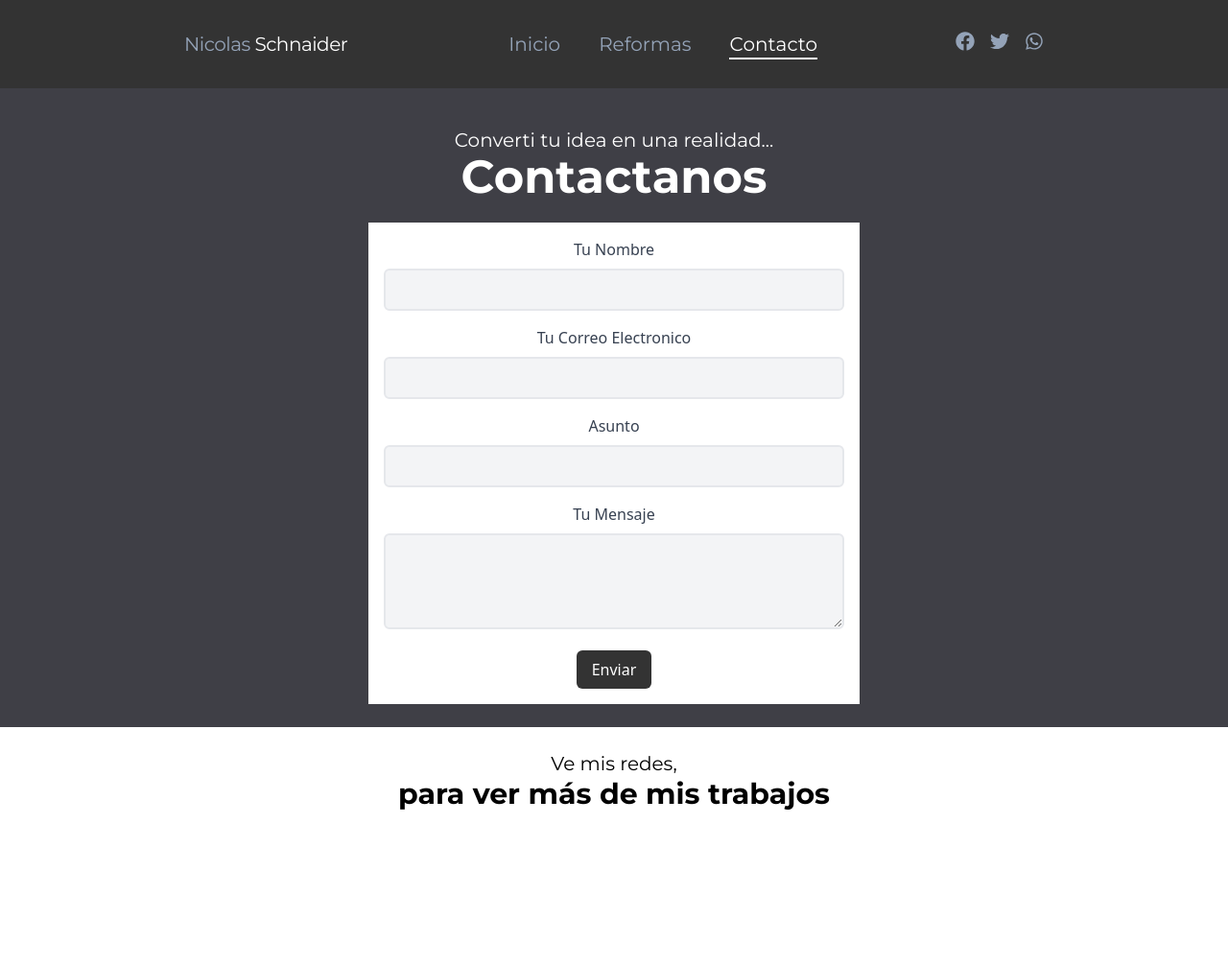
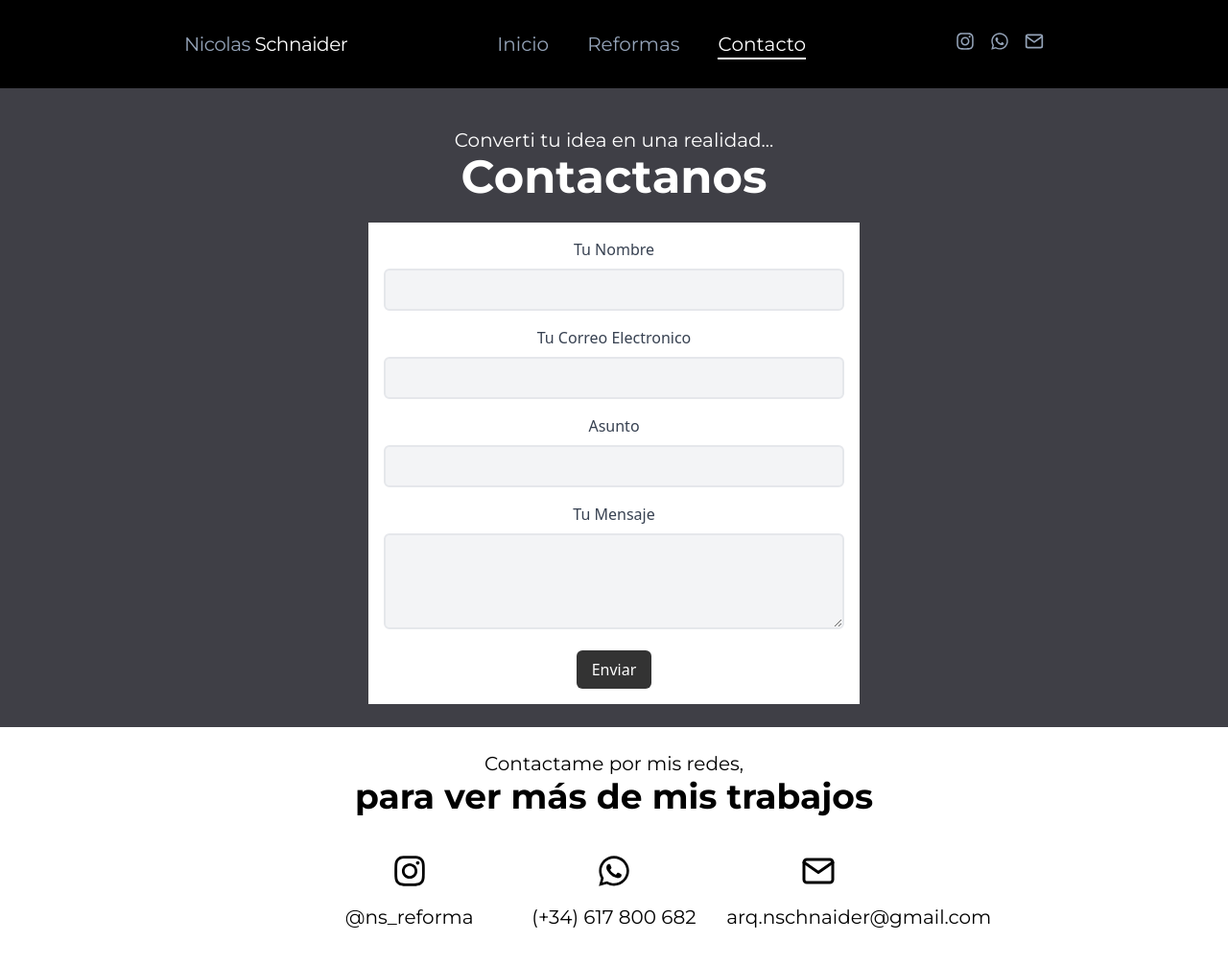
Before and after one commit to AgustinAraneo/NS-Arquitectura, a Next.js app: page /Contacto in a window 1280 px wide. Shown: the top 1006 px of the page at 96% size. Before the commit the page ends 846 px from the top, so only its background shows below. Built offline with nearby package versions, Linux system fonts and the light colour scheme.

Commit message:
Avances en la seccion de home y de contacto

```diff
--- a/src/components/desktop/Desktop.jsx
+++ b/src/components/desktop/Desktop.jsx
@@ -1,6 +1,7 @@
 import React from 'react'
 import Navbar from './Navbar'
 import Home from './Home'
+import Home2 from './Home2'
 
 const Desktop = () => {
   return (
@@ -11,6 +12,9 @@ const Desktop = () => {
         <Home />
       </div>
       </div>
+      <div>
+        <Home2 />
+      </div>
     </div>
 
   )
--- a/src/components/desktop/Home.jsx
+++ b/src/components/desktop/Home.jsx
@@ -1,15 +1,16 @@
 import React from 'react'
 import { HiOutlineArrowLongDown } from 'react-icons/hi2';
-import 'animate.css';
 
 const Home = () => {
     return (
         <div>
-            <h1 className='text-5xl text-center text-white/80 font-Montserrat mt-[15%] animate__fadeInDown animate__animated animate__slower'>Nicolas Schnaider
-                Construcciones</h1>
-            <p className='text-7xl text-white flex justify-center mt-10 cursor-pointer animate__animated  animate__fadeIn animate__slower'>
-                < HiOutlineArrowLongDown />
-            </p>
+            <div>
+                <h1 className='text-5xl text-center text-white/80 font-Montserrat mt-[15%] fadeInDown'>Nicolas Schnaider
+                    Construcciones</h1>
+                <p className='text-7xl text-white flex justify-center mt-10 cursor-pointer fadeIn'>
+                    < HiOutlineArrowLongDown />
+                </p>
+            </div>
         </div>
     )
 }
--- /dev/null
+++ b/src/components/desktop/Home2.jsx
@@ -0,0 +1,34 @@
+import React from 'react'
+import { FaHome, FaHardHat } from 'react-icons/fa'
+import {GrZoomIn} from 'react-icons/gr'
+
+const Home2 = () => {
+    return (
+        <div>
+            <div className='bg-white h-full w-full text-black font-Montserrat'>
+                <h3 className='text-center text-5xl font-bold pt-10'>Nosotros</h3>
+                <p className='mx-auto text-center text-xl font-Montserrat pt-4 w-[70%] leading-8'>Somos un estudio de arquitectura y construcción
+                    centrado en el mercado español. Nace de nuestra pasión por fusionar el diseño y la construcción. Cada proyecto es un nuevo reto donde se transforman la luz, el espacio, las ingenierías y el detalle, con el objetivo de cubrir las necesidades de uso, confort y coste del cliente.</p>
+            </div>
+            <div className='flex text-black text-3xl justify-center grid-cols-3 pt-16 w-[70%] leading-8 mx-auto mb-10 font-Montserrat'>
+                <div className='w-[50%] mx-auto'>
+                    <FaHome className='mx-auto' />
+                    <p className='pt-4 text-center mx-auto font-medium'>Años de experiencia</p>
+                    <p className='pt-4 text-lg text-center w-[90%] mx-auto'>Nuestro equipo está altamente calificado y cuentan con años de experiencia en la industria. Nos mantenemos actualizados con las últimas tendencias y tecnologías en el campo de la arquitectura y la construcción, para ofrecer soluciones innovadoras y eficientes.</p>
+                </div>
+                <div className='w-[50%] mx-auto'>
+                    <FaHardHat className='mx-auto' />
+                    <p className='pt-4 text-center mx-auto font-medium'>Confianza</p>
+                    <p className='pt-4 text-lg text-center w-[90%] mx-auto'>Confía en nosotros para hacer realidad tu proyecto. Desde el inicio hasta el final, te guiaremos de manera profesional y cercana para asegurarnos de que tu visión se convierta en realidad.</p>
+                </div>
+                <div className='w-[50%] mx-auto'>
+                    <GrZoomIn className='mx-auto' />
+                    <p className='pt-4 text-center mx-auto font-medium'>Responsabilidad</p>
+                    <p className='pt-4 text-lg text-center w-[90%] mx-auto'>Estamos comprometidos en proporcionar una experiencia de construcción transparente y sin complicaciones para nuestros clientes. Trabajamos con los más altos estándares de calidad, eficiencia y atención al detalle, para que tu proyecto sea entregado a tiempo y en condiciones.</p>
+                </div>
+            </div>
+        </div>
+    )
+}
+
+export default Home2
--- a/src/components/desktop/Navbar.jsx
+++ b/src/components/desktop/Navbar.jsx
@@ -1,4 +1,5 @@
-import { FaFacebook, FaTwitter, FaWhatsapp } from 'react-icons/fa';
+import { FaInstagram, FaWhatsapp } from 'react-icons/fa';
+import {FiMail} from 'react-icons/fi'
 import { useRouter } from 'next/router';
 import Link from 'next/link'
 
@@ -6,8 +7,8 @@ const Navbar = () => {
   const router = useRouter();
 
   return (
-    <nav className="flex items-center justify-between flex-wrap bg-black/80 p-8 font-Montserrat">
-      <div className="flex items-center flex-shrink-0 text-white mr-6">
+    <nav className="flex items-center justify-between flex-wrap bg-black p-8 font-Montserrat">
+      <div className="flex items-center flex-shrink-0 text-white">
         <span className="text-xl tracking-tight ml-[10rem] text-slate-400">Nicolas <span className='text-white'>Schnaider</span></span>
       </div>
       <div className="w-full block flex-grow lg:flex lg:items-center lg:w-auto">
@@ -31,13 +32,13 @@ const Navbar = () => {
 
         <div className='mr-[10rem] text-xl'>
           <a href="#" className="inline-block text-slate-400 hover:text-white mr-4">
-            <FaFacebook />
+            <FaInstagram />
           </a>
           <a href="#" className="inline-block text-slate-400 hover:text-white mr-4">
-            <FaTwitter />
+            <FaWhatsapp />
           </a>
           <a href="#" className="inline-block text-slate-400 hover:text-white">
-            <FaWhatsapp />
+            <FiMail />
           </a>
         </div>
       </div>
--- a/src/pages/Contacto.jsx
+++ b/src/pages/Contacto.jsx
@@ -1,6 +1,8 @@
 import React from 'react'
 import Navbar from '@/components/desktop/Navbar'
 import ContactForm from '@/components/desktop/ContactForm'
+import { FaInstagram, FaWhatsapp } from 'react-icons/fa';
+import {FiMail} from 'react-icons/fi'
 
 const Contacto = () => {
     return (
@@ -16,7 +18,27 @@ const Contacto = () => {
                 </div>
             </div>
             <div className='bg-white text-center text-black text-xl font-Montserrat pt-6'>
-                <h1>Ve mis redes, <br/> <span className='text-3xl font-Montserrat pt-2 font-bold'>para ver más de mis trabajos</span></h1>
+                <h1>Contactame por mis redes, <br/> <span className='text-4xl font-Montserrat pt-2 font-bold'>para ver más de mis trabajos</span></h1>
+                <div className='flex grid-cols-3 text-4xl pt-10 mb-10 mx-[20rem] font-Montserrat'>
+                <div className='w-[30%] mx-auto hover:text-zinc-700'>
+                    <a href='https://www.instagram.com/' target="_blank" rel="noopener noreferrer">
+                    <FaInstagram className='mx-auto' />
+                    <p className='pt-4 text-center mx-auto text-xl'>@ns_reforma</p>
+                    </a>
+                </div>
+                <div className='w-[30%] mx-auto hover:text-zinc-700'>
+                    <a href='' target="_blank" rel="noopener noreferrer">
+                    <FaWhatsapp className='mx-auto' />
+                    <p className='pt-4 text-center mx-auto text-xl'>(+34) 617 800 682</p>
+                    </a>
+                </div>
+                <div className='w-[30%] mx-auto hover:text-zinc-700'>
+                    <a href='' target="_blank" rel="noopener noreferrer">
+                    <FiMail className='mx-auto' />
+                    <p className='pt-4 text-center mx-auto text-xl'>arq.nschnaider@gmail.com</p>
+                    </a>
+                </div>
+                </div>
             </div>
         </div>
     )
--- a/src/styles/globals.css
+++ b/src/styles/globals.css
@@ -51,3 +51,44 @@
   }
 
     /* Fin del estilo de seleccion de las opciones de las Navbar */
+
+    /* Animacion texto del home */
+
+    @keyframes fadeInDown {
+      from {
+        opacity: 0;
+        transform: translate3d(0, -100%, 0);
+      }
+
+      to {
+        opacity: 1;
+        transform: none;
+      }
+    }
+
+    .fadeInDown {
+      animation-name: fadeInDown;
+      animation-duration: 3s;
+      animation-fill-mode: both;
+    }
+
+/* Fin de la animacion del texto */
+
+    /* Animacion de la flecha */
+
+    @keyframes fadeIn {
+      from {
+        opacity: 0;
+      }
+
+      to {
+        opacity: 1;
+      }
+    }
+
+    .fadeIn {
+      animation-name: fadeIn;
+      animation-duration: 3s; /* Duración de la animación */
+    }
+
+/* Fin de la animacion de la flecha     */
```
